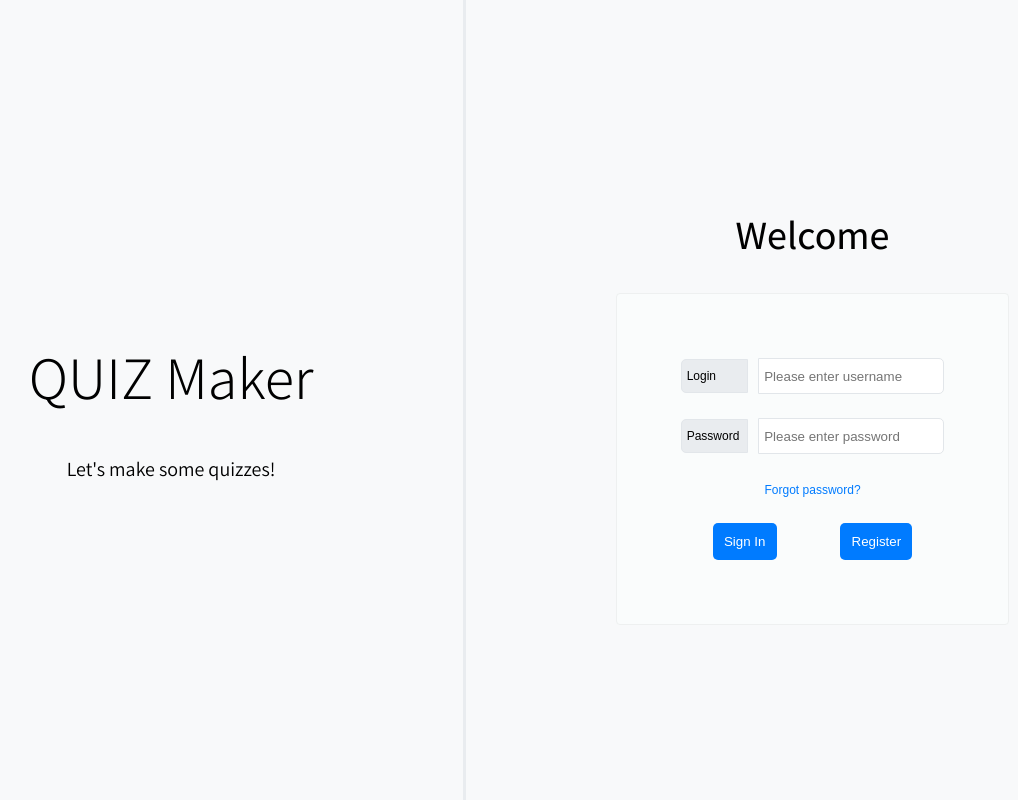
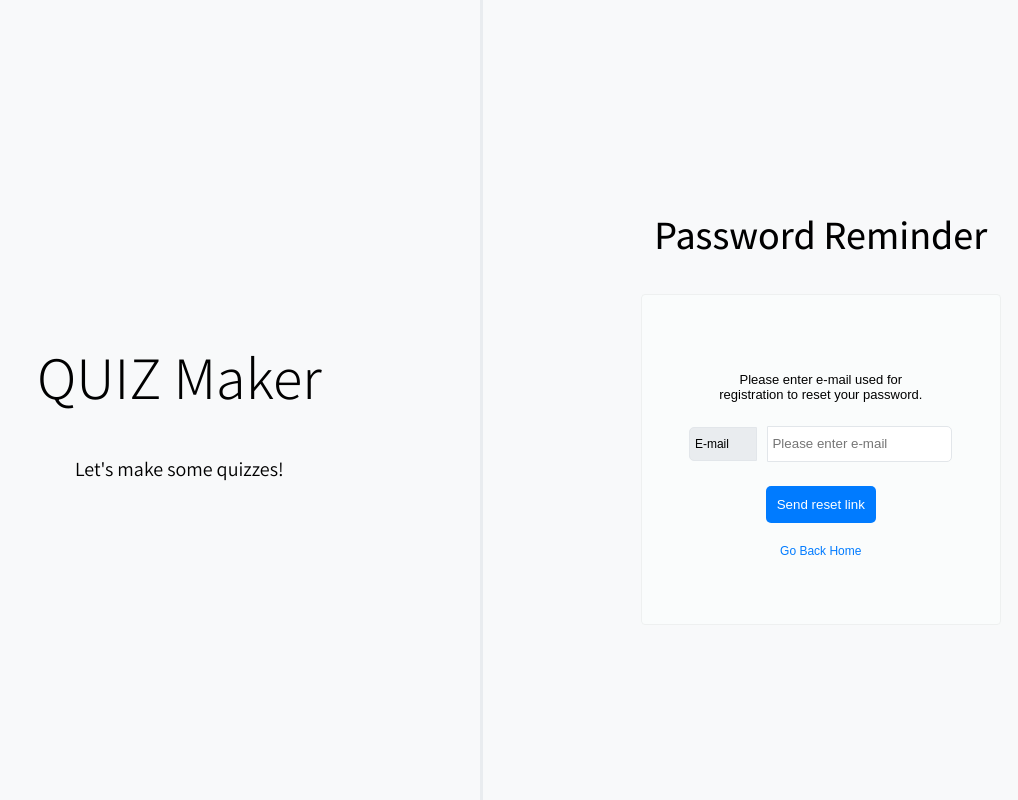
Before and after one commit to sbartnicki/QUIZmaker-finalProject, a React (Create React App) app: page / in a window 1280 px wide. Both pictures are taken after a click on the link "Forgot password?". Shown: the whole page, without its empty margins (121-1139 px from the left). Built offline with nearby package versions, Linux system fonts and the light colour scheme.

Commit message:
Added Input and forgot password

```diff
--- /dev/null
+++ b/src/InitialScreen/SignIn/Input/index.js
@@ -0,0 +1,18 @@
+import { useState } from "react";
+
+export function Input({label, type, placeholder}) {
+  const [input, setInput] = useState("");
+
+  return(
+    <div className="input-wrapper">
+        <label htmlFor={label}>{label}</label>
+          <input
+            id={label}
+            type={type}
+            placeholder={placeholder}
+            value={input}
+            onChange={(e) => {setInput(e.target.value)}}
+          />
+      </div>
+  )
+}
--- a/src/InitialScreen/SignIn/index.js
+++ b/src/InitialScreen/SignIn/index.js
@@ -1,16 +1,18 @@
+import { Input } from "./Input";
 import { useState } from "react"
 import "./styles.css";
 
 export function SignIn() {
   const [title, setTitle] = useState("Welcome");
-  const [userName, setUserName] = useState("");
-  const [password, setPassword] = useState("");
   const [registered, setRegistered] = useState(false);
+  const [sentLink, setSentLink] = useState(false);
+  const [forgotPassword, setForgotPassword] = useState(false);
 
+  // Handle Functions
   const handleClickSignIn = (e) => {
     e.preventDefault();
-    console.log("Sign In");
     setRegistered(false);
+    console.log("Signed In");
   }
 
   const handleClickRegister = (e) => {
@@ -18,46 +20,84 @@ export function SignIn() {
     setRegistered(true);
   }
 
+  const handleForgotPassword = () => {
+    setForgotPassword(true);
+    setTitle("Password Reminder");
+  }
+
+  const handleResetLink = () => {
+    setSentLink(true);
+    console.log("Reset");
+  }
+
+  const handleReturnHome = () => {
+    console.log("Returned Home");
+    setForgotPassword(false);
+    setSentLink(false);
+    setTitle("Welcome");
+  }
+
   return(
     <>
-      <h2>{title}</h2>
+      {/* Sign In and Register */}
+      {forgotPassword === false &&
+      <>
+        <h2 className="titleForm">{title}</h2>
         <div className="form-wrapper">
           <form>
-          <div className="login-wrapper">
-            <label htmlFor="username">Login</label>
-            <input
-              id="username"
+            <Input
               type="text"
+              label="Login"
               placeholder="Please enter username"
-              value={userName}
-              onChange={(e) => {setUserName(e.target.value)}}
             />
-          </div>
-
-          <div className="password-wrapper">
-            <label htmlFor="password">Password</label>
-            <input
-              id="password"
+            <Input
               type="password"
+              label="Password"
               placeholder="Please enter password"
-              value={password}
-              onChange={(e) => {setPassword(e.target.value)}}
             />
-          </div>
-
-          <a href="#">Forgot password?</a>
+            {registered === false && <a className="linkInitialPage" href="#" onClick={handleForgotPassword}>Forgot password?</a>}
 
             {registered &&
-            <p className="warning-register">Registered! You may sign in now</p>
+              <p className="warning-successful">Registered! You may sign in now</p>
             }
 
             <div className="buttons-form">
               <button type="submit" onClick={handleClickSignIn}>Sign In</button>
-            <button onClick={handleClickRegister}>Register</button>
+              {registered === false && <button onClick={handleClickRegister}>Register</button>}
             </div>
 
           </form>
         </div>
       </>
+      }
+
+      {/* Forgot Password */}
+      {forgotPassword &&
+        <>
+          <h2 className="titleForm">{title}</h2>
+          <div className="form-wrapper">
+            <p className="message-forgotPassword">Please enter e-mail used for registration to reset your password.</p>
+            <form>
+              <Input
+                type="text"
+                label="E-mail"
+                placeholder="Please enter e-mail"
+              />
+
+            {sentLink &&
+              <p className="warning-successful">Reset link sent. Please check your e-mail.</p>
+            }
+
+              <div className="buttons-form">
+                <button type="submit" onClick={handleResetLink}>Send reset link</button>
+              </div>
+
+              <a className="linkInitialPage" href="#" onClick={handleReturnHome}>Go Back Home</a>
+
+            </form>
+          </div>
+        </>
+      }
+    </>
   )
 }
--- a/src/InitialScreen/SignIn/styles.css
+++ b/src/InitialScreen/SignIn/styles.css
@@ -2,9 +2,11 @@
   background-color: #FAFCFC;
   display: flex;
   flex-direction: column;
+  align-items: center;
   border: solid 1px #EEF0F0;
   border-radius: 4px;
   padding: 4rem;
+  width: 18vw;
 }
 
 label {
@@ -27,7 +29,7 @@ input {
   border-radius: 0px 5px 5px 0px;
 }
 
-.login-wrapper, .password-wrapper {
+.input-wrapper {
   margin-bottom: 1.5rem;
   display: flex;
   flex-direction: row;
@@ -36,7 +38,7 @@ input {
   font-size: 12px;
 }
 
-a {
+.linkInitialPage {
   text-align: left;
   text-decoration: none;
   font-family: sans-serif;
@@ -44,7 +46,7 @@ a {
   color:#007BFF;
 }
 
-.warning-register {
+.warning-successful {
   font-family: sans-serif;
   font-size: 12px;
   background-color: #C4E7CC;
@@ -53,6 +55,12 @@ a {
   border-radius: 3px;
   text-align: left;
   padding: .5rem .7rem;
+}
+
+.message-forgotPassword {
+  font-family: sans-serif;
+  font-size: 13px;
+  margin-bottom: 1.5rem;
 }
 
 .buttons-form{
@@ -70,6 +78,7 @@ a {
   border-radius: 5px;
   font-weight: 200;
   cursor: pointer;
+  margin-bottom: 1rem;
 }
 
 .buttons-form button:hover {
--- a/src/InitialScreen/index.js
+++ b/src/InitialScreen/index.js
@@ -5,8 +5,8 @@ export function InitialScreen() {
   return(
     <div className="wrapper">
       <div>
-        <h1>QUIZ Maker</h1>
-        <h3>Let's make some quizzes!</h3>
+        <h1 className="initialPageTitle">QUIZ Maker</h1>
+        <h3 className="initialPageDescription">Let's make some quizzes!</h3>
       </div>
       <div className="verticalLine"></div>
       <div>
--- a/src/InitialScreen/styles.css
+++ b/src/InitialScreen/styles.css
@@ -17,17 +17,17 @@ body {
   height: 100vh;
 }
 
-h1 {
+.initialPageTitle {
   font-weight: 300;
   font-size: 60px;
 }
 
-h2 {
+.titleForm {
   font-weight: 500;
   font-size: 40px;
 }
 
-h3 {
+.initialPageDescription {
   font-weight: 400;
   font-size: 20px;
 }
```
Lines whose indentation alone changed are shown as unchanged.
